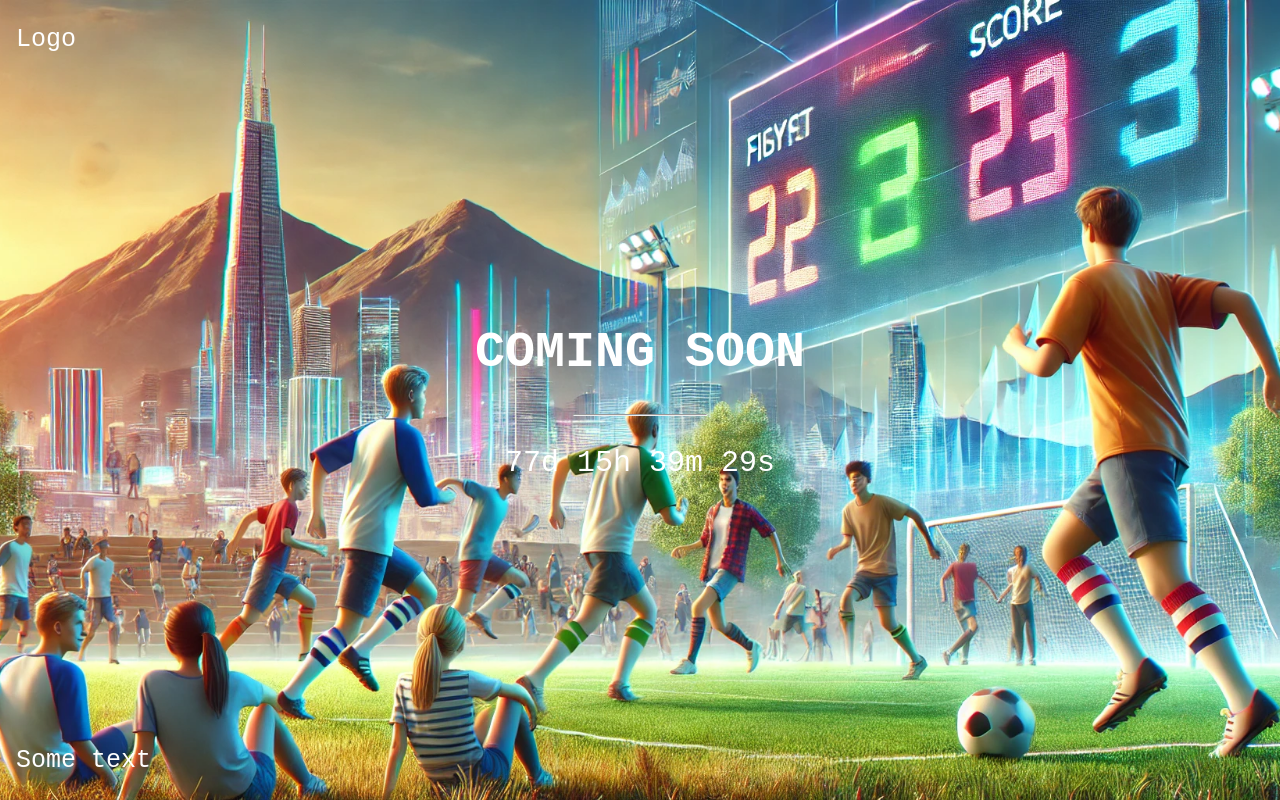
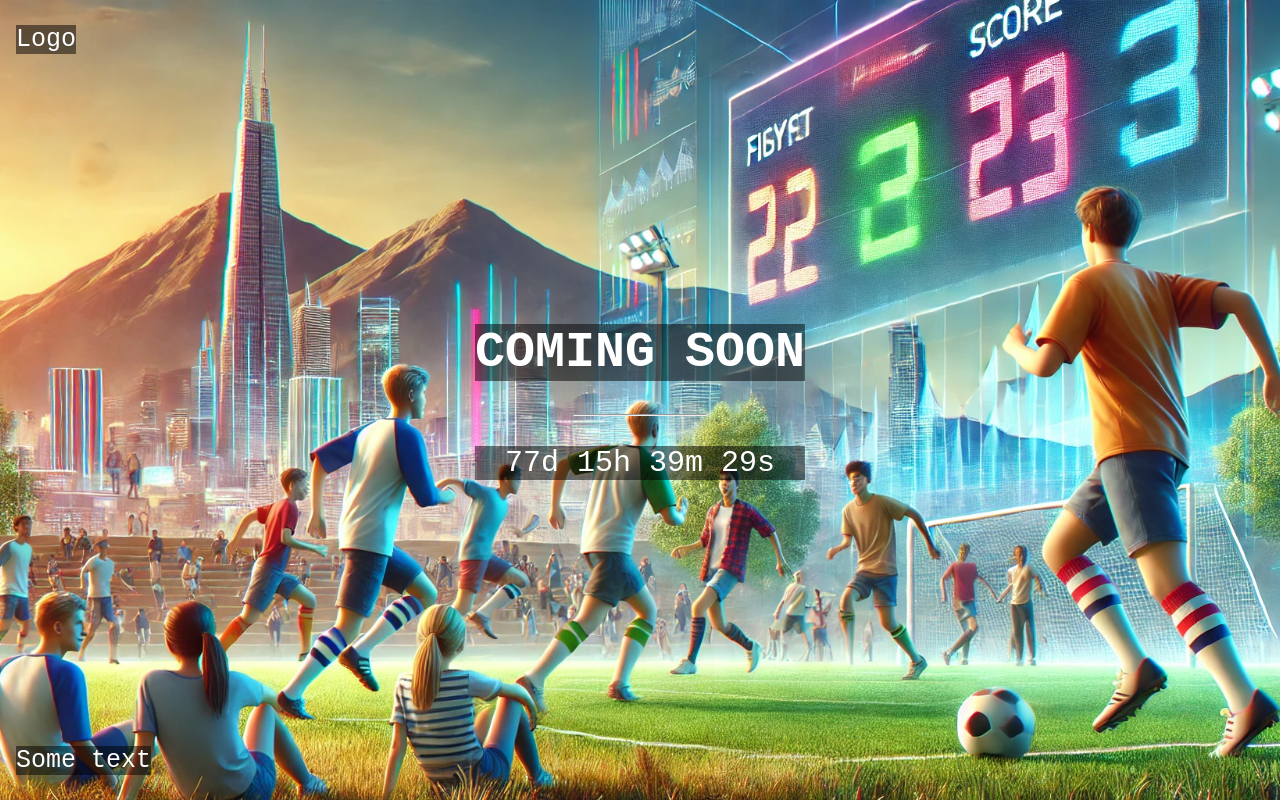
Before and after one commit to nosfalta1/nosfalta1.github.io, a plain HTML site: page index.html in a window 1280 px wide. Drawn offline with Linux system fonts and the light colour scheme.

Commit message:
Update index.html

```diff
--- a/index.html
+++ b/index.html
@@ -45,6 +45,13 @@
             margin: auto;
             width: 40%;
         }
+        h1{
+            background: rgba(0, 0, 0, 0.5);
+        }
+        p{
+            background: rgba(0, 0, 0, 0.5);
+        }
+
     </style>
 </head>
 <body>
```
